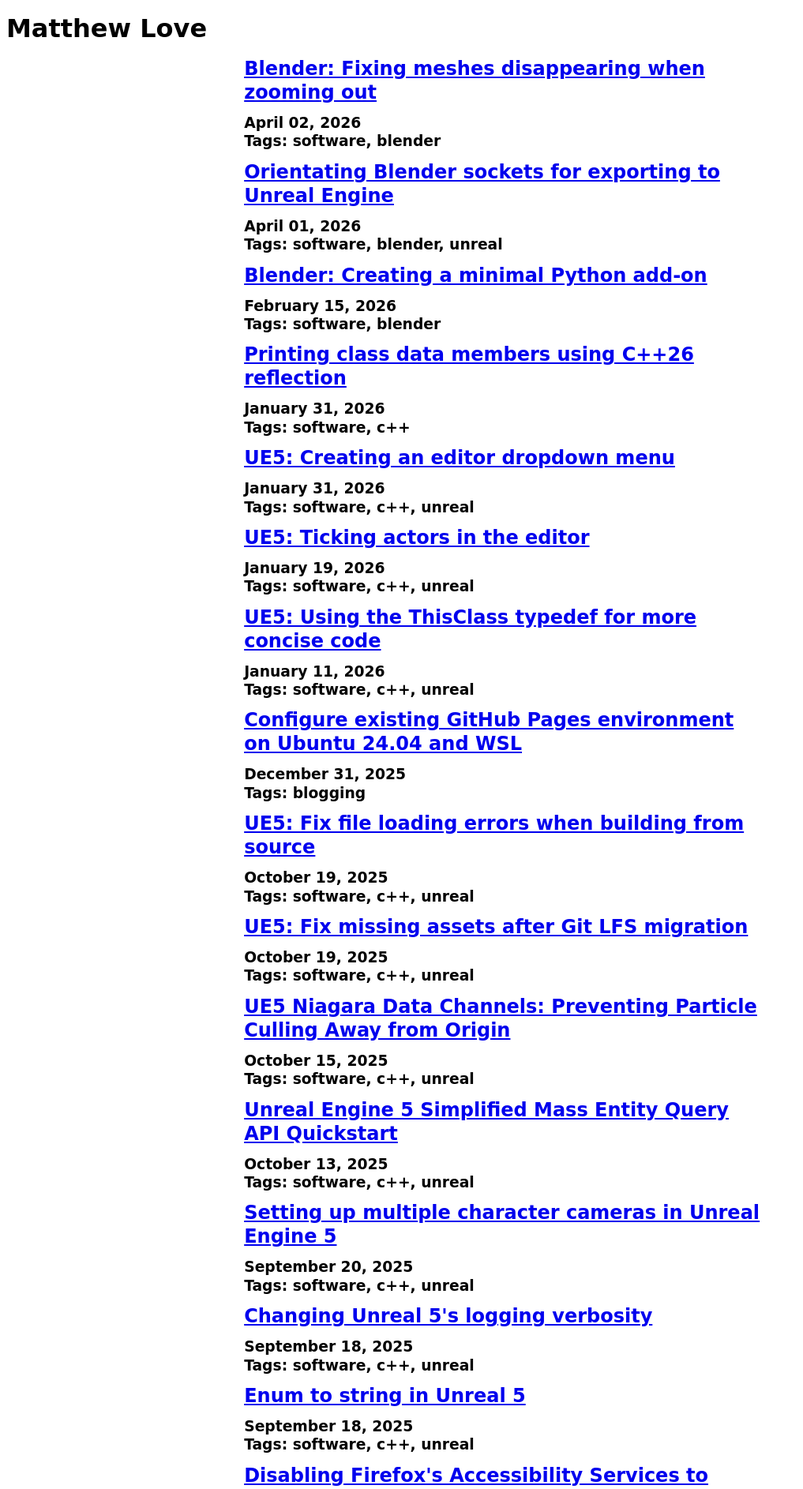
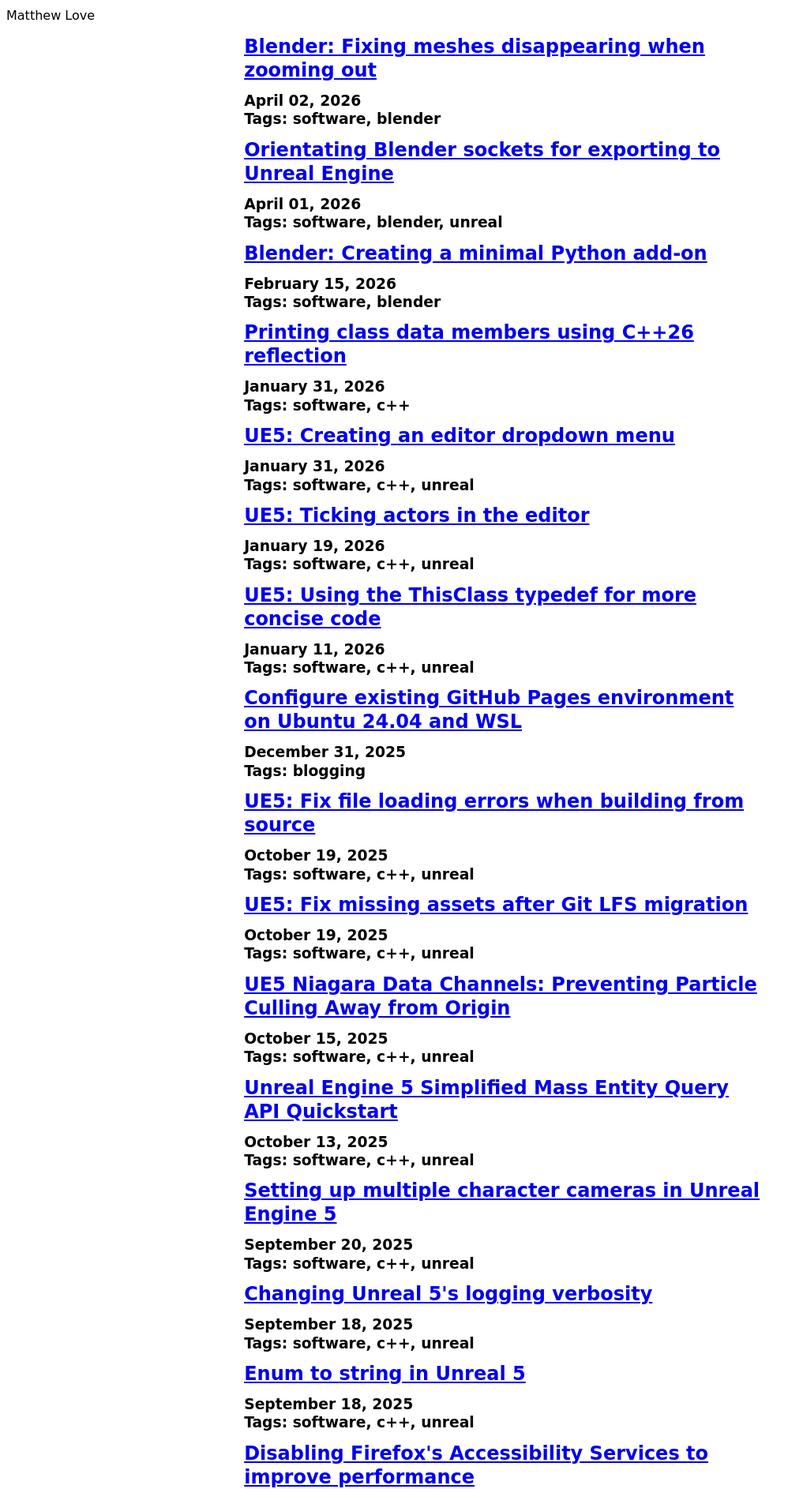
Before and after one commit to nukethebees/nukethebees.github.io, a Jekyll site: the page built from index.md, in a window 1280 px wide. Shown: the top 1886 px of the page at 79% size, without its empty margins (0-1017 px from the left). Built offline with Jekyll 4.4.1, drawn with Linux system fonts in a browser that asks for light colours.

Commit message:
Make the header text smaller

```diff
--- a/_includes/head.html
+++ b/_includes/head.html
@@ -3,4 +3,10 @@
     <link
       rel="stylesheet"
       href="{{ '/assets/css/style.css' | relative_url }}">
+    <title>
+       {%- if page.title -%}
+       {{ page.title }} –&nbsp;
+       {%- endif -%}
+       {{ site.title }}
+  </title>
   </head>
--- a/_includes/header.html
+++ b/_includes/header.html
@@ -1,9 +1,3 @@
 <header>
-  <title>
-    {%- if page.title -%}
-      {{ page.title }} –&nbsp;
-    {%- endif -%}
-    {{ site.title }}
-  </title>
-  <h1>{{ site.title }}</h1>
+  <div>{{ site.title }}</div>
 </header>
```
